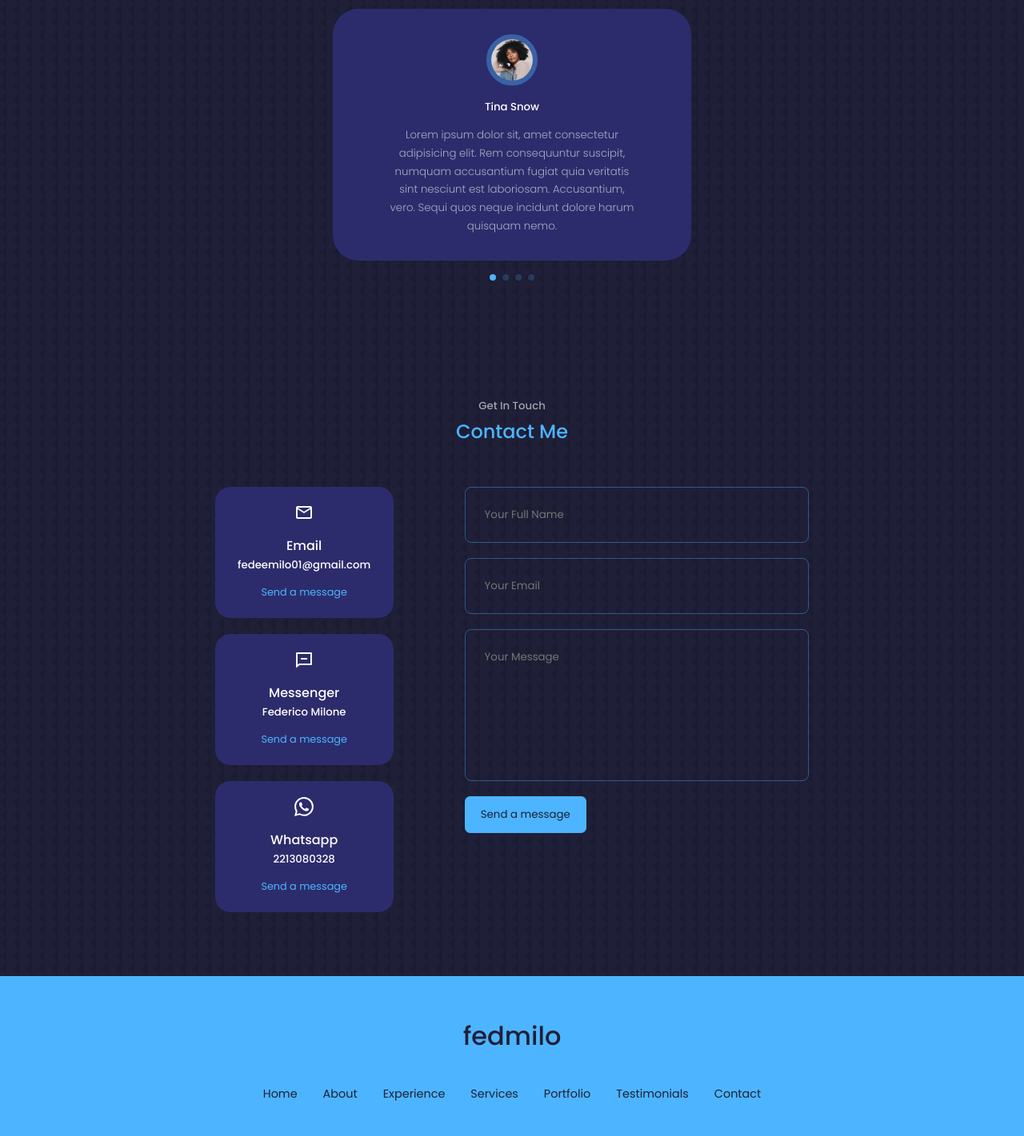
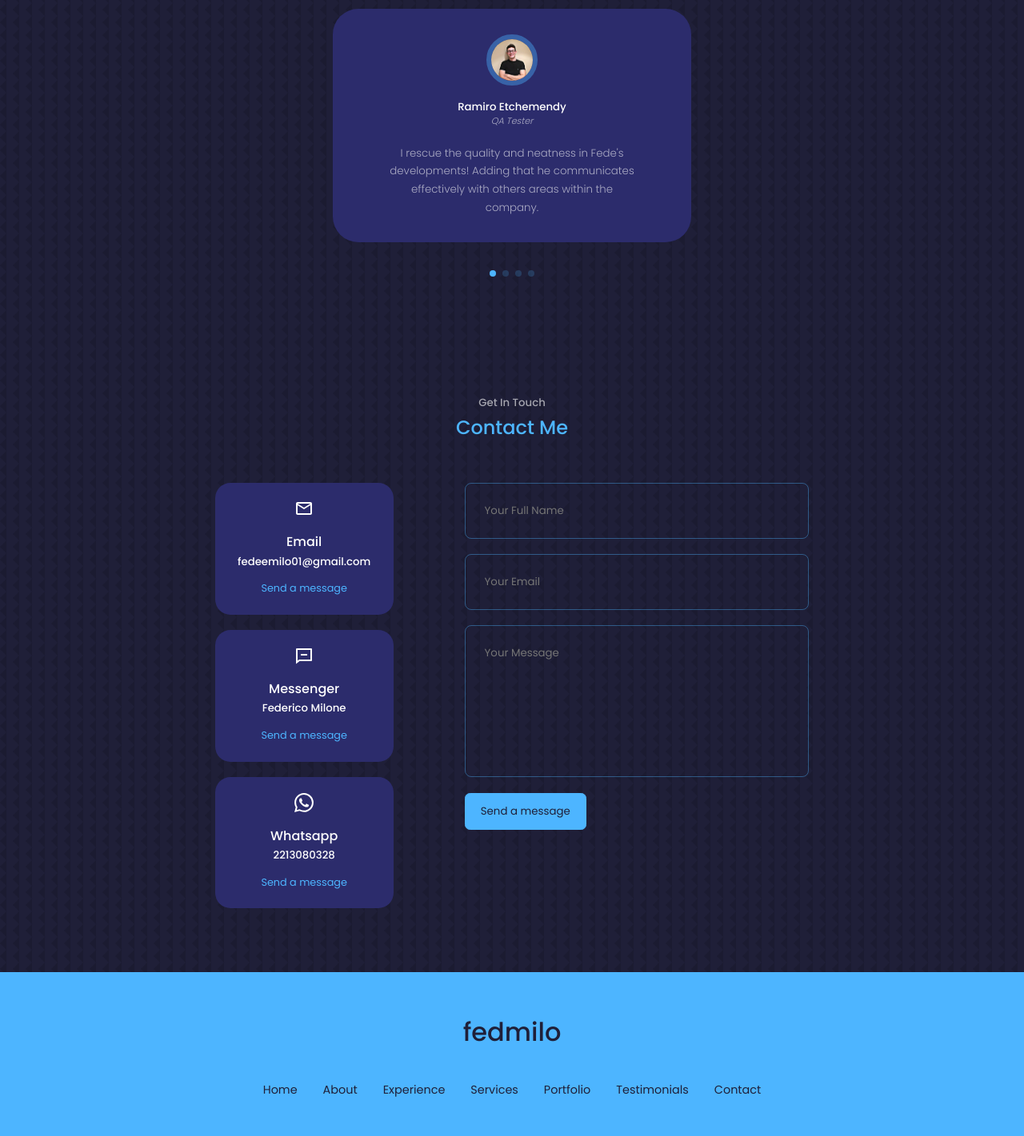
Before and after one commit to fedeemilo/fedmilo-portfolio, a React (Create React App) app: page / in a window 1280 px wide. Shown: the part 4220-5641 px from the top of the page at 80% size. Built offline with nearby package versions, Linux system fonts and the light colour scheme.

Commit message:
Add a real testinomial item

```diff
--- a/src/components/footer/Footer.jsx
+++ b/src/components/footer/Footer.jsx
@@ -1,45 +1,36 @@
 import "./footer.css";
+import { useContext } from "react";
 import { FaFacebookF } from "react-icons/fa";
 import { FiInstagram } from "react-icons/fi";
+import { STRINGS } from "../../constants/strings";
+import { CONTEXT } from "../../core/context";
+import { FOOTER_LINKS, FOOTER_SOCIALS } from "../../constants/footer";
 
 const Footer = () => {
+    const {
+        state: { lang }
+    } = useContext(CONTEXT);
+
     return (
         <footer>
             <a href="#" className="footer__logo">
-                fedmilo
+                {STRINGS.FEDMILO.alias}
             </a>
 
             <ul className="permalinks">
-                <li>
-                    <a href="#">Home</a>
-                </li>
-                <li>
-                    <a href="#about">About</a>
-                </li>
-                <li>
-                    <a href="#experience">Experience</a>
-                </li>
-                <li>
-                    <a href="#services">Services</a>
-                </li>
-                <li>
-                    <a href="#portfolio">Portfolio</a>
-                </li>
-                <li>
-                    <a href="#testimonials">Testimonials</a>
-                </li>
-                <li>
-                    <a href="#contact">Contact</a>
-                </li>
+                {FOOTER_LINKS.map(({ id, title }) => (
+                    <li key={id}>
+                        <a href={id}>{title(lang)}</a>
+                    </li>
+                ))}
             </ul>
 
             <div className="footer__socials">
-                <a href="https://facebook.com">
-                    <FaFacebookF />
-                </a>
-                <a href="https://instagram.com">
-                    <FiInstagram />
-                </a>
+                {FOOTER_SOCIALS.map(({ id, url, icon }) => (
+                    <a key={id} href={url}>
+                        {icon}
+                    </a>
+                ))}
             </div>
 
             <div className="footer__copyright">
--- a/src/components/testimonials/Testimonials.jsx
+++ b/src/components/testimonials/Testimonials.jsx
@@ -25,13 +25,14 @@ const Testimonials = () => {
                 slidesPerView={1}
                 pagination={{ clickable: true }}
             >
-                {TESTIMONIALS_ITEMS.map(({ avatar, name, review }) => (
+                {TESTIMONIALS_ITEMS.map(({ avatar, name, role, review }) => (
                     <SwiperSlide key={name} className="testimonial">
                         <div className="client__avatar">
                             <img src={avatar} alt="Avatar One" />
                         </div>
                         <h5 className="client__name">{name}</h5>
-                        <small className="client__review">{review}</small>
+                        <small className="client__role">{role[lang]}</small>
+                        <small className="client__review">{review[lang]}</small>
                     </SwiperSlide>
                 ))}
             </Swiper>
--- a/src/components/testimonials/testimonials.css
+++ b/src/components/testimonials/testimonials.css
@@ -26,7 +26,16 @@
     font-weight: 300;
     display: block;
     width: 80%;
-    margin: 0.8rem auto 0;
+    margin: 0.5rem auto 0;
+}
+
+.client__role {
+    position: relative;
+    bottom: .6rem;
+    color: var(--color-light);
+    font-weight: 300;
+    font-size: .7rem;
+    font-style: italic;
 }
 
 .swiper-pagination-clickable .swiper-pagination-bullet {
--- /dev/null
+++ b/src/constants/footer.js
@@ -0,0 +1,49 @@
+import { STRINGS } from "./strings";
+import { FaFacebookF } from "react-icons/fa";
+import { FiInstagram } from "react-icons/fi";
+
+const FOOTER_LINKS = [
+    {
+        id: "#",
+        title: lang => STRINGS.HOME[lang]
+    },
+    {
+        id: "#about",
+        title: lang => STRINGS.ABOUT[lang]
+    },
+    {
+        id: "#experience",
+        title: lang => STRINGS.EXPERIENCE[lang]
+    },
+    {
+        id: "#services",
+        title: lang => STRINGS.SERVICES[lang]
+    },
+    {
+        id: "#portfolio",
+        title: lang => STRINGS.PORTFOLIO[lang]
+    },
+    {
+        id: "#testimonials",
+        title: lang => STRINGS.TESTIMONIALS[lang]
+    },
+    {
+        id: "#contact",
+        title: lang => STRINGS.CONTACT[lang]
+    }
+];
+
+const FOOTER_SOCIALS = [
+    {
+        id: "facebook",
+        url: "https://www.facebook.com/fmilone1/",
+        icon: <FaFacebookF />
+    },
+    {
+        id: "instagram",
+        url: "https://www.instagram.com/fedmilo/",
+        icon: <FiInstagram />
+    }
+];
+
+export { FOOTER_LINKS, FOOTER_SOCIALS };
--- a/src/constants/strings.js
+++ b/src/constants/strings.js
@@ -1,4 +1,8 @@
 export const STRINGS = {
+    ABOUT: {
+        en: "About",
+        es: "Acerca De"
+    },
     ABOUT_ME: {
         en: "About Me",
         es: "Sobre Mí"
@@ -27,6 +31,10 @@ export const STRINGS = {
     COMPLETED: {
         en: "40+ Completed",
         es: "40+ Completados"
+    },
+    CONTACT: {
+        en: "Contact",
+        es: "Contacto"
     },
     CONTACT_ME: {
         en: "Contact Me",
@@ -60,6 +68,10 @@ export const STRINGS = {
         en: "Experienced",
         es: "Experimentado"
     },
+    FEDMILO: {
+        alias: "fedmilo",
+        full: "Federico Milone"
+    },
     FRONTEND: "frontend",
     FRONTEND_DEV: {
         en: "Frontend Development",
@@ -77,6 +89,10 @@ export const STRINGS = {
     HELLO_IM: {
         en: "Hello I'm",
         es: "Hola Soy"
+    },
+    HOME: {
+        en: "Home",
+        es: "Inicio"
     },
     INTERMEDIATE: {
         en: "Intermediate",
--- a/src/constants/testimonials.js
+++ b/src/constants/testimonials.js
@@ -1,4 +1,4 @@
-import AVTR1 from "../assets/avatar1.jpg";
+import AVTR1 from "../assets/rami.jpg";
 import AVTR2 from "../assets/avatar2.jpg";
 import AVTR3 from "../assets/avatar3.jpg";
 import AVTR4 from "../assets/avatar4.jpg";
@@ -6,35 +6,73 @@ import AVTR4 from "../assets/avatar4.jpg";
 const TESTIMONIALS_ITEMS = [
     {
         avatar: AVTR1,
-        name: "Tina Snow",
-        review: `Lorem ipsum dolor sit, amet consectetur adipisicing elit.
-                 Rem consequuntur suscipit, numquam accusantium fugiat quia
-                 veritatis sint nesciunt est laboriosam. Accusantium, vero.
-                 Sequi quos neque incidunt dolore harum quisquam nemo.`
+        name: "Ramiro Etchemendy",
+        role: {
+            en: "QA Tester",
+            es: "Analista De Testing"
+        },
+        review: {
+            en: `I rescue the quality and neatness in Fede's developments!
+                 Adding that he communicates effectively with others
+                 areas within the company.`,
+            es: `Rescato la calidad y prolijidad en los desarrollos de Fede!
+                 Sumando que se comunica de forma efectiva con las demás
+                 areas dentro de la compañia.`
+        }
     },
     {
         avatar: AVTR2,
         name: "Shatta Wale",
-        review: `Lorem ipsum dolor sit, amet consectetur adipisicing elit.
+        role: {
+            en: "",
+            es: ""
+        },
+        review: {
+            en: `Lorem ipsum dolor sit, amet consectetur adipisicing elit.
+                 Rem consequuntur suscipit, numquam accusantium fugiat quia
+                 veritatis sint nesciunt est laboriosam. Accusantium, vero.
+                 Sequi quos neque incidunt dolore harum quisquam nemo.`,
+            es: `Lorem ipsum dolor sit, amet consectetur adipisicing elit.
                  Rem consequuntur suscipit, numquam accusantium fugiat quia
                  veritatis sint nesciunt est laboriosam. Accusantium, vero.
                  Sequi quos neque incidunt dolore harum quisquam nemo.`
+        }
     },
     {
         avatar: AVTR3,
         name: "Kwame Despite",
-        review: `Lorem ipsum dolor sit, amet consectetur adipisicing elit.
+        role: {
+            en: "",
+            es: ""
+        },
+        review: {
+            en: `Lorem ipsum dolor sit, amet consectetur adipisicing elit.
+                 Rem consequuntur suscipit, numquam accusantium fugiat quia
+                 veritatis sint nesciunt est laboriosam. Accusantium, vero.
+                 Sequi quos neque incidunt dolore harum quisquam nemo.`,
+            es: `Lorem ipsum dolor sit, amet consectetur adipisicing elit.
                  Rem consequuntur suscipit, numquam accusantium fugiat quia
                  veritatis sint nesciunt est laboriosam. Accusantium, vero.
                  Sequi quos neque incidunt dolore harum quisquam nemo.`
+        }
     },
     {
         avatar: AVTR4,
         name: "Nana Ama McBrown",
-        review: `Lorem ipsum dolor sit, amet consectetur adipisicing elit.
+        role: {
+            en: "",
+            es: ""
+        },
+        review: {
+            en: `Lorem ipsum dolor sit, amet consectetur adipisicing elit.
+                 Rem consequuntur suscipit, numquam accusantium fugiat quia
+                 veritatis sint nesciunt est laboriosam. Accusantium, vero.
+                 Sequi quos neque incidunt dolore harum quisquam nemo.`,
+            es: `Lorem ipsum dolor sit, amet consectetur adipisicing elit.
                  Rem consequuntur suscipit, numquam accusantium fugiat quia
                  veritatis sint nesciunt est laboriosam. Accusantium, vero.
                  Sequi quos neque incidunt dolore harum quisquam nemo.`
+        }
     }
 ];
 
```
Also changed, not shown: src/assets/rami.jpg (added).
